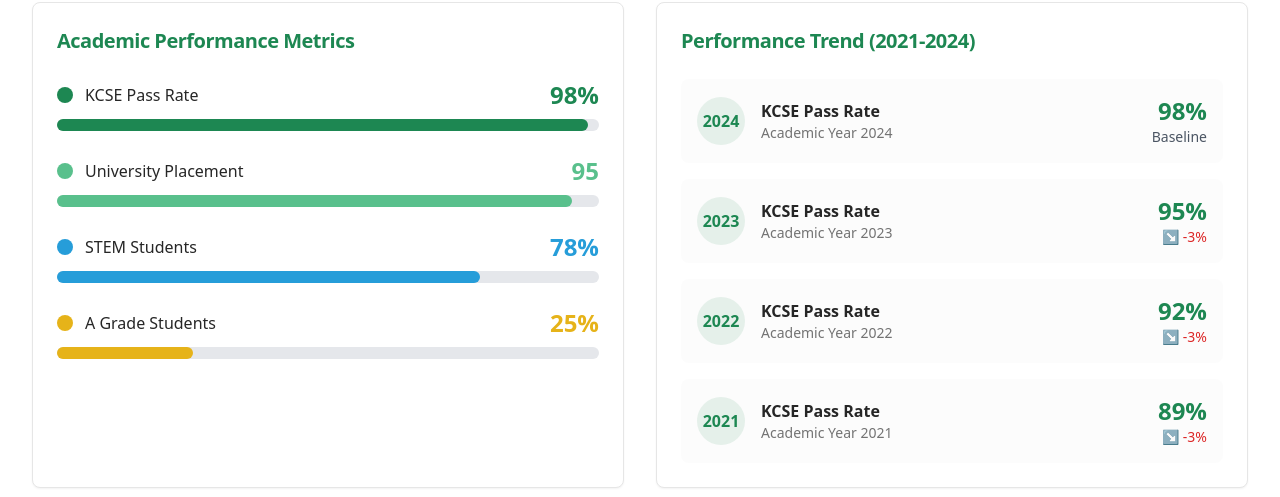
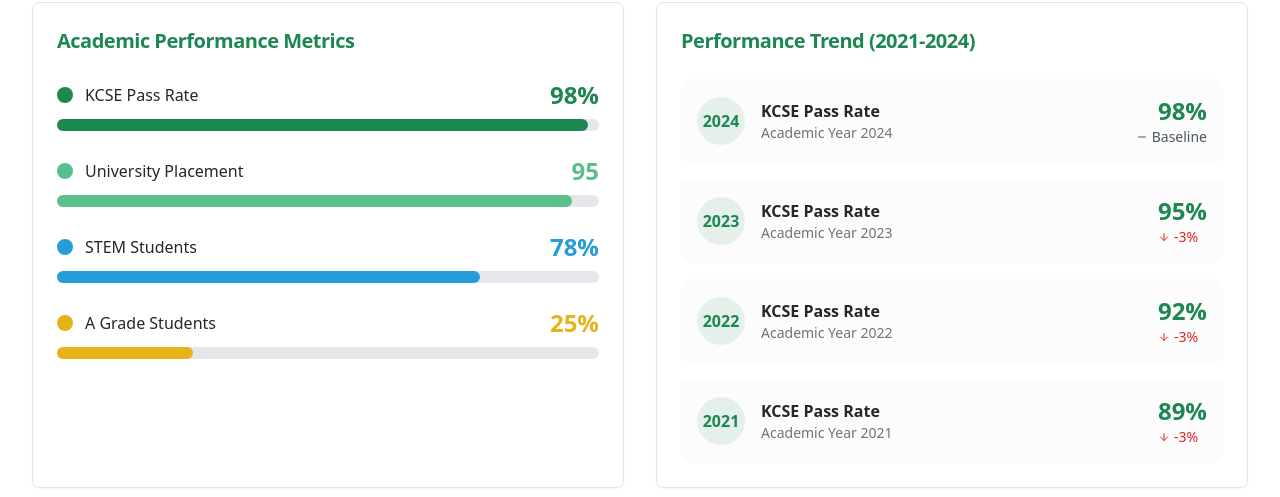
Before and after one commit to SK3CHI3/OBER-HIGH-SCHOOL-WEB, a React (Vite) app: page / in a window 1280 px wide. Shown: the part 4156-4653 px from the top of the page. Built offline with nearby package versions, Linux system fonts and the light colour scheme; the HTML template or start-up script is replaced by a standard one.

Commit message:
Replace emoji arrows with professional Lucide icons in performance trend visualization

```diff
--- a/src/components/DataVisualization.tsx
+++ b/src/components/DataVisualization.tsx
@@ -2,7 +2,7 @@ import { Card, CardContent, CardHeader, CardTitle } from "@/components/ui/card";
 import { motion } from "framer-motion";
 import { useInView } from "react-intersection-observer";
 import CountUp from "react-countup";
-import { TrendingUp, Users, BookOpen, Award } from "lucide-react";
+import { TrendingUp, Users, BookOpen, Award, ArrowUp, ArrowDown, Minus } from "lucide-react";
 
 interface DataPoint {
   label: string;
@@ -117,11 +117,20 @@ const DataVisualization = () => {
                     </div>
                     <div className="text-sm text-muted-foreground">
                       {index > 0 && item.value > achievementsData[index - 1].value ? (
-                        <span className="text-green-600">↗ +{item.value - achievementsData[index - 1].value}%</span>
+                        <div className="flex items-center space-x-1 text-green-600">
+                          <ArrowUp className="h-3 w-3" />
+                          <span>+{item.value - achievementsData[index - 1].value}%</span>
+                        </div>
                       ) : index > 0 ? (
-                        <span className="text-red-600">↘ {item.value - achievementsData[index - 1].value}%</span>
+                        <div className="flex items-center space-x-1 text-red-600">
+                          <ArrowDown className="h-3 w-3" />
+                          <span>{item.value - achievementsData[index - 1].value}%</span>
+                        </div>
                       ) : (
-                        <span className="text-gray-600">Baseline</span>
+                        <div className="flex items-center space-x-1 text-gray-600">
+                          <Minus className="h-3 w-3" />
+                          <span>Baseline</span>
+                        </div>
                       )}
                     </div>
                   </div>
```
